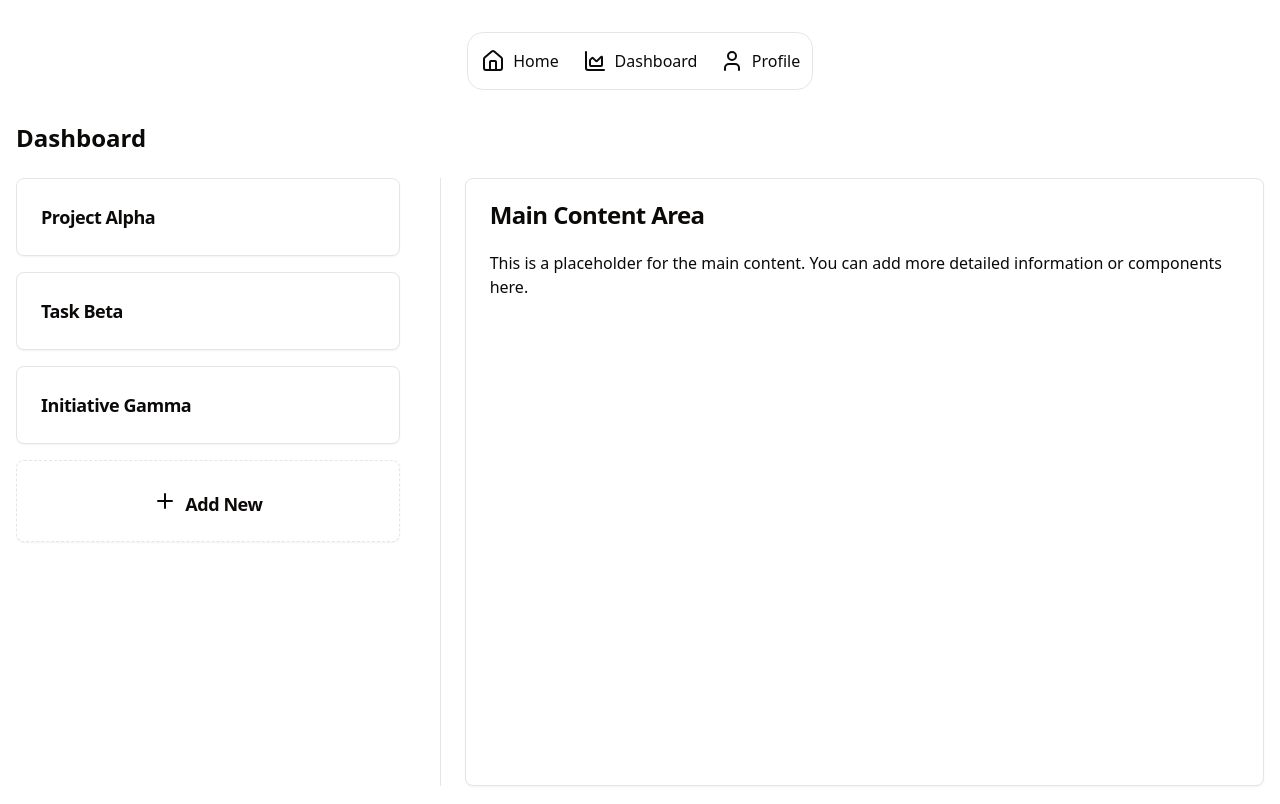
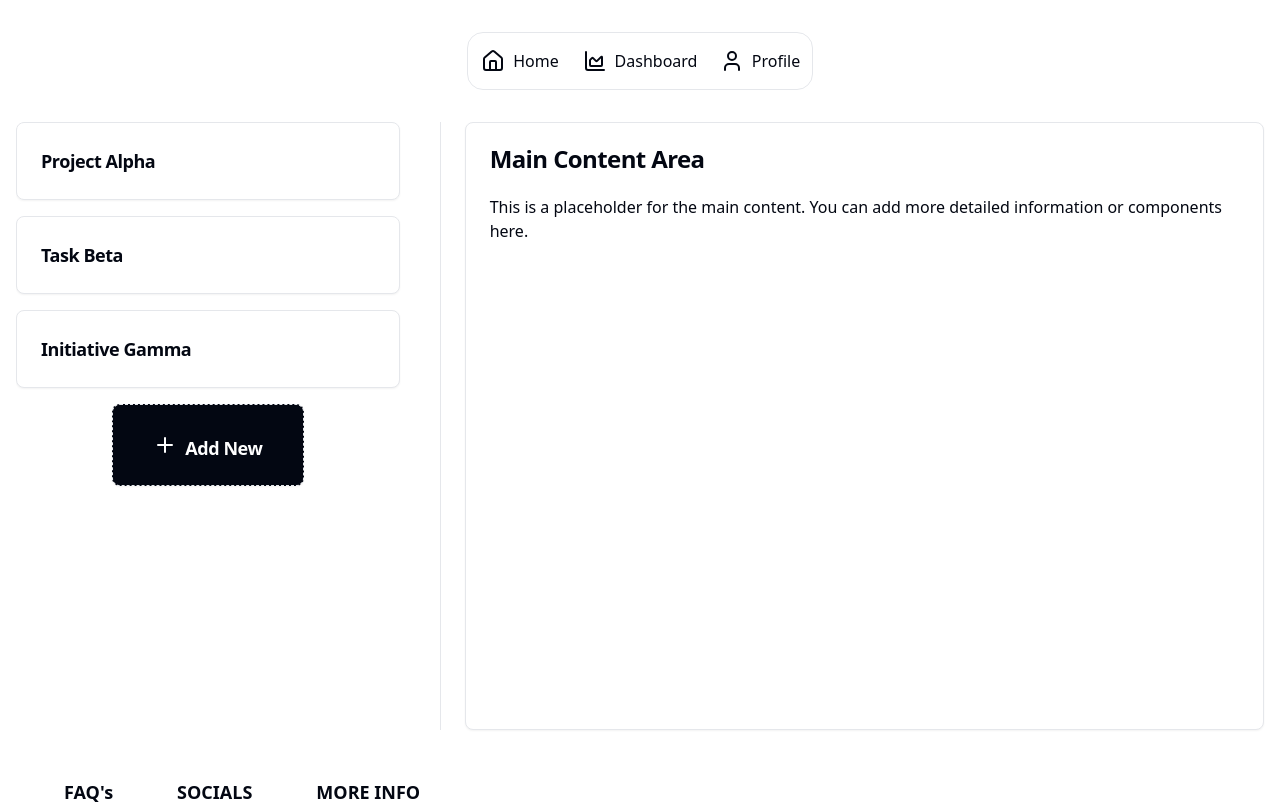
Before and after one commit to AnarchistHoneybun/h4c-frontend, a Next.js app: page /dash in a window 1280 px wide. Shown: the top 804 px of the page. Built offline with nearby package versions, Linux system fonts and the light colour scheme.

Commit message:
new styling

```diff
--- a/app/dash/page.tsx
+++ b/app/dash/page.tsx
@@ -14,7 +14,6 @@ export default function Dash() {
 
   return (
     <div className="container mx-auto p-4">
-      <h1 className="text-2xl font-bold mb-6">Dashboard</h1>
       <div className="flex gap-6">
         <div className="w-1/3">
           <ScrollCardList onCardClick={handleCardClick} />
--- a/app/globals.css
+++ b/app/globals.css
@@ -3,57 +3,56 @@
 @tailwind utilities;
 
 
+
 @layer base {
   :root {
     --background: 0 0% 100%;
-    --foreground: 20 14.3% 4.1%;
+    --foreground: 224 71.4% 4.1%;
     --card: 0 0% 100%;
-    --card-foreground: 20 14.3% 4.1%;
+    --card-foreground: 224 71.4% 4.1%;
     --popover: 0 0% 100%;
-    --popover-foreground: 20 14.3% 4.1%;
-    --primary: 24 9.8% 10%;
-    --primary-foreground: 60 9.1% 97.8%;
-    --secondary: 60 4.8% 95.9%;
-    --secondary-foreground: 24 9.8% 10%;
-    --muted: 60 4.8% 95.9%;
-    --muted-foreground: 25 5.3% 44.7%;
-    --accent: 60 4.8% 95.9%;
-    --accent-foreground: 24 9.8% 10%;
+    --popover-foreground: 224 71.4% 4.1%;
+    --primary: 220.9 39.3% 11%;
+    --primary-foreground: 210 20% 98%;
+    --secondary: 220 14.3% 95.9%;
+    --secondary-foreground: 220.9 39.3% 11%;
+    --muted: 220 14.3% 95.9%;
+    --muted-foreground: 220 8.9% 46.1%;
+    --accent: 220 14.3% 95.9%;
+    --accent-foreground: 220.9 39.3% 11%;
     --destructive: 0 84.2% 60.2%;
-    --destructive-foreground: 60 9.1% 97.8%;
-    --border: 20 5.9% 90%;
-    --input: 20 5.9% 90%;
-    --ring: 20 14.3% 4.1%;
+    --destructive-foreground: 210 20% 98%;
+    --border: 220 13% 91%;
+    --input: 220 13% 91%;
+    --ring: 224 71.4% 4.1%;
     --radius: 0.5rem;
     --chart-1: 12 76% 61%;
     --chart-2: 173 58% 39%;
     --chart-3: 197 37% 24%;
     --chart-4: 43 74% 66%;
     --chart-5: 27 87% 67%;
-    --footer-background: 15 10% 5%;
   }
 
   .dark {
-    --footer-background: 25 15% 5%;
-    --background: 20 14.3% 4.1%;
-    --foreground: 60 9.1% 97.8%;
-    --card: 20 14.3% 4.1%;
-    --card-foreground: 60 9.1% 97.8%;
-    --popover: 20 14.3% 4.1%;
-    --popover-foreground: 60 9.1% 97.8%;
-    --primary: 60 9.1% 97.8%;
-    --primary-foreground: 24 9.8% 10%;
-    --secondary: 12 6.5% 15.1%;
-    --secondary-foreground: 60 9.1% 97.8%;
-    --muted: 12 6.5% 15.1%;
-    --muted-foreground: 24 5.4% 63.9%;
-    --accent: 12 6.5% 15.1%;
-    --accent-foreground: 60 9.1% 97.8%;
+    --background: 224 71.4% 4.1%;
+    --foreground: 210 20% 98%;
+    --card: 224 71.4% 4.1%;
+    --card-foreground: 210 20% 98%;
+    --popover: 224 71.4% 4.1%;
+    --popover-foreground: 210 20% 98%;
+    --primary: 210 20% 98%;
+    --primary-foreground: 220.9 39.3% 11%;
+    --secondary: 215 27.9% 16.9%;
+    --secondary-foreground: 210 20% 98%;
+    --muted: 215 27.9% 16.9%;
+    --muted-foreground: 217.9 10.6% 64.9%;
+    --accent: 215 27.9% 16.9%;
+    --accent-foreground: 210 20% 98%;
     --destructive: 0 62.8% 30.6%;
-    --destructive-foreground: 60 9.1% 97.8%;
-    --border: 12 6.5% 15.1%;
-    --input: 12 6.5% 15.1%;
-    --ring: 24 5.7% 82.9%;
+    --destructive-foreground: 210 20% 98%;
+    --border: 215 27.9% 16.9%;
+    --input: 215 27.9% 16.9%;
+    --ring: 216 12.2% 83.9%;
     --chart-1: 220 70% 50%;
     --chart-2: 160 60% 45%;
     --chart-3: 30 80% 55%;
@@ -61,6 +60,7 @@
     --chart-5: 340 75% 55%;
   }
 }
+
 
 
 @layer base {
--- a/components/ScrollCardList.tsx
+++ b/components/ScrollCardList.tsx
@@ -26,12 +26,21 @@ const ScrollCardList: React.FC<ScrollCardListProps> = ({ onCardClick }) => {
             </CardHeader>
           </Card>
         ))}
-        <Card className="cursor-pointer hover:bg-accent transition-colors border-dashed">
+        {/* <Card className="cursor-pointer hover:bg-accent transition-colors border-dashed">
           <CardHeader className="flex flex-row items-center justify-center h-20">
             <Plus className="mr-2" />
             <CardTitle className="text-lg">Add New</CardTitle>
           </CardHeader>
-        </Card>
+        </Card> */}
+        <Card
+  className="bg-foreground text-background cursor-pointer hover:bg-accent hover:border-dashed hover:text-foreground transition-colors border-dashed mx-auto mt-8"
+  style={{ maxWidth: '50%'}}
+>
+  <CardHeader className="flex flex-row items-center justify-center h-20">
+    <Plus className="mr-2" />
+    <CardTitle className="text-lg">Add New</CardTitle>
+  </CardHeader>
+</Card>
       </div>
     </ScrollArea>
   );
--- a/components/TabSwitcher.tsx
+++ b/components/TabSwitcher.tsx
@@ -8,19 +8,19 @@ export default function TabSwitcher({className}:{className?:string}){
     <div className={className}>
       <Dock className="gap-8" direction="middle" magnification={90}>
       <DockIcon className="mx-6">
-          <Link className="flex items-center justify-center px-4 py-2 rounded-lg hover:bg-white hover:bg-opacity-20 transition-all duration-300" href="/">
+          <Link className="flex items-center justify-center px-4 py-2 rounded-lg hover:bg-accent hover:bg-opacity-20 transition-all duration-300" href="/">
             <Home className="mr-2" />
             <span>Home</span>
           </Link>
         </DockIcon>
         <DockIcon className="mx-6">
-          <Link className="flex items-center justify-center px-4 py-2 rounded-lg hover:bg-white hover:bg-opacity-20 transition-all duration-300" href="/dash">
+          <Link className="flex items-center justify-center px-4 py-2 rounded-lg hover:bg-accent hover:bg-opacity-20 transition-all duration-300" href="/dash">
             <ChartArea className="mr-2" />
             <span>Dashboard</span>
           </Link>
         </DockIcon>
         <DockIcon className="mx-6">
-          <Link className="flex items-center justify-center px-4 py-2 rounded-lg hover:bg-white hover:bg-opacity-20 transition-all duration-300" href="/profile">
+          <Link className="flex items-center justify-center px-4 py-2 rounded-lg hover:bg-accent hover:bg-opacity-20 transition-all duration-300" href="/profile">
             <User className="mr-2" />
             <span>Profile</span>
           </Link>
```
